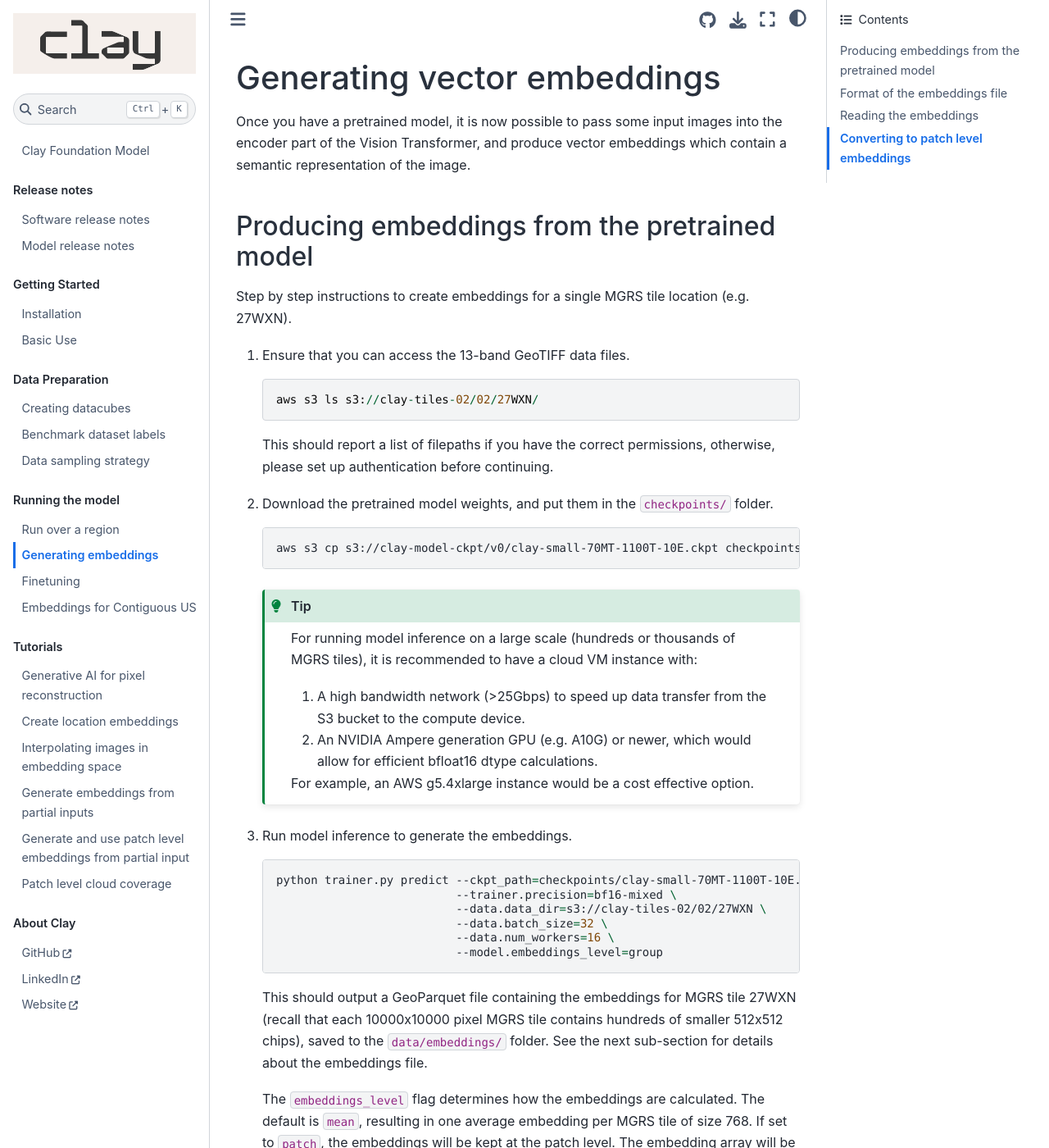
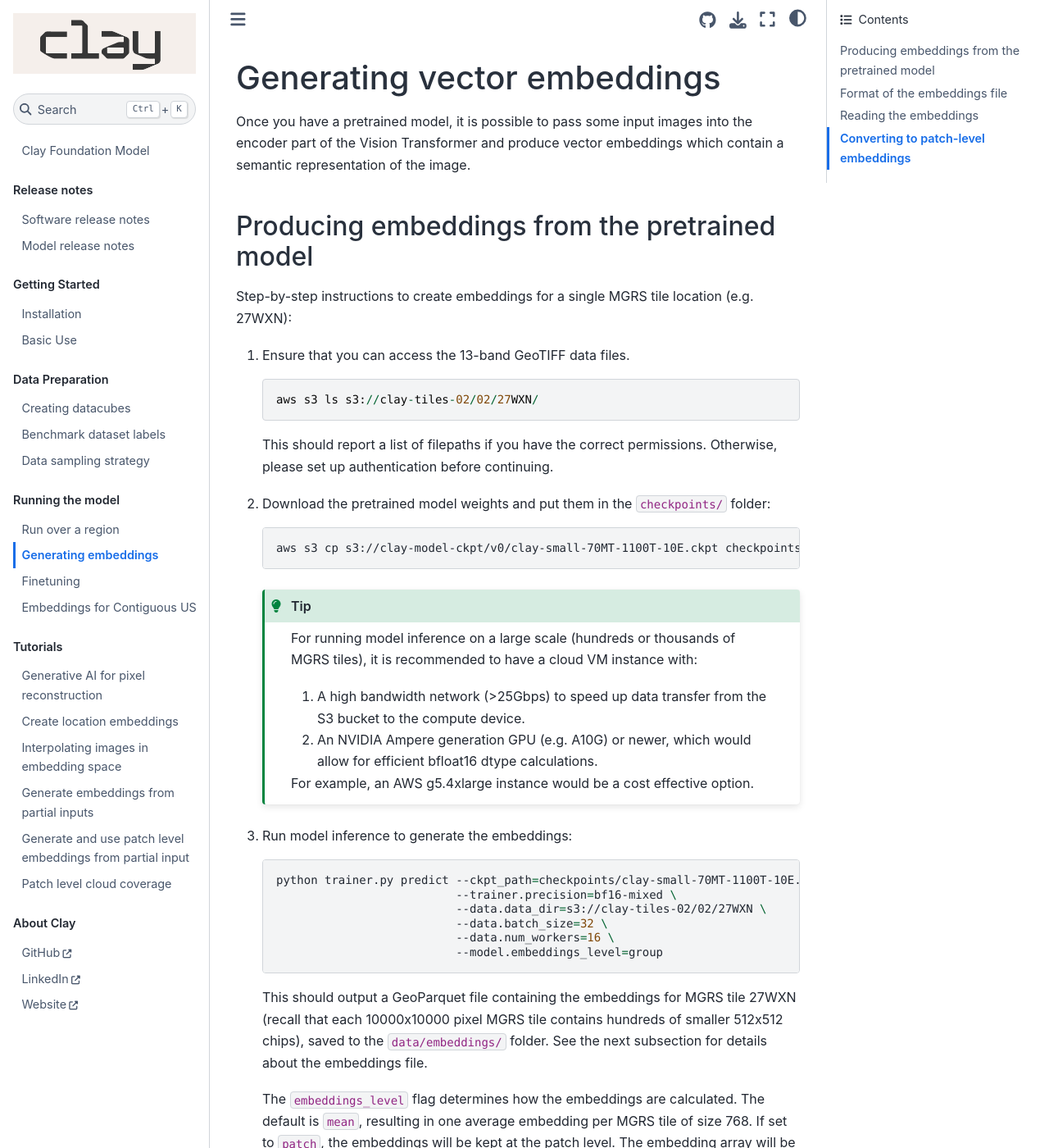
Before and after one commit to Clay-foundation/model, a Jupyter Book: the page built from docs/model_embeddings.md, in a window 1280 px wide and 1400 px high. Shown: the whole window at 82% size. Built offline with Jupyter Book 1.0.4 settings and Sphinx 7.4.7 and the Sphinx Book theme 1.1.4, drawn with Linux system fonts in a browser that asks for light colours; some of the changed text lies outside the part shown.

Commit message:
fix a few typos in run_region.md; correct minor grammar details in data_datacube.md, data_labels.md, model_embeddings.md

````diff
--- a/docs/model_embeddings.md
+++ b/docs/model_embeddings.md
@@ -1,13 +1,13 @@
 # Generating vector embeddings
 
-Once you have a pretrained model, it is now possible to pass some input images
-into the encoder part of the Vision Transformer, and produce vector embeddings
+Once you have a pretrained model, it is possible to pass some input images
+into the encoder part of the Vision Transformer and produce vector embeddings
 which contain a semantic representation of the image.
 
 ## Producing embeddings from the pretrained model
 
-Step by step instructions to create embeddings for a single MGRS tile location
-(e.g. 27WXN).
+Step-by-step instructions to create embeddings for a single MGRS tile location
+(e.g. 27WXN):
 
 1. Ensure that you can access the 13-band GeoTIFF data files.
 
@@ -37,7 +37,7 @@
    For example, an AWS g5.4xlarge instance would be a cost effective option.
    ```
 
-3. Run model inference to generate the embeddings.
+3. Run model inference to generate the embeddings:
 
    ```bash
    python trainer.py predict --ckpt_path=checkpoints/clay-small-70MT-1100T-10E.ckpt \
@@ -51,7 +51,7 @@
    This should output a GeoParquet file containing the embeddings for MGRS tile
    27WXN (recall that each 10000x10000 pixel MGRS tile contains hundreds of
    smaller 512x512 chips), saved to the `data/embeddings/` folder. See the next
-   sub-section for details about the embeddings file.
+   subsection for details about the embeddings file.
 
    The `embeddings_level` flag determines how the embeddings are calculated.
    The default is `mean`, resulting in one average embedding per MGRS tile of
@@ -61,9 +61,9 @@
    dimensionality of the encoder output, including the band group
    dimension. The array size of those embeddings is 6 * 16 * 16 * 768.
 
-   The embeddings are flattened into one dimensional arrays because pandas
+   The embeddings are flattened into one-dimensional arrays because pandas
    does not allow for multidimensional arrays. This makes it necessary to
-   reshape the flattened arrays to access the patch level embeddings.
+   reshape the flattened arrays to access the patch-level embeddings.
 
    ```{note}
    For those interested in how the embeddings were computed, the predict step
@@ -113,7 +113,7 @@
 
 ### Table schema
 
-Each row within the GeoParquet table is generated from a 512x512 pixel image,
+Each row within the GeoParquet table is generated from a 512x512 pixel image
 and contains a record of the embeddings, spatiotemporal metadata, and a link to
 the GeoTIFF file used as the source image for the embedding. The table looks
 something like this:
@@ -161,9 +161,9 @@
 - https://cloudnativegeo.org/blog/2023/10/the-geoparquet-ecosystem-at-1.0.0
 ```
 
-## Converting to patch level embeddings
+## Converting to patch-level embeddings
 
-In the case where patch level embeddings are requested, the resulting array
+In the case where patch-level embeddings are requested, the resulting array
 will have all patch embeddings ravelled in one row. Each row represents a
 512x512 pixel image, and contains 16x16 patch embeddings.
 
````
Also changed, not shown: other parts of docs/model_embeddings.md (+4 -4 lines), docs/data_datacube.md (+6 -6 lines), docs/data_labels.md (+14 -15 lines), docs/run_region.md (+8 -8 lines).
